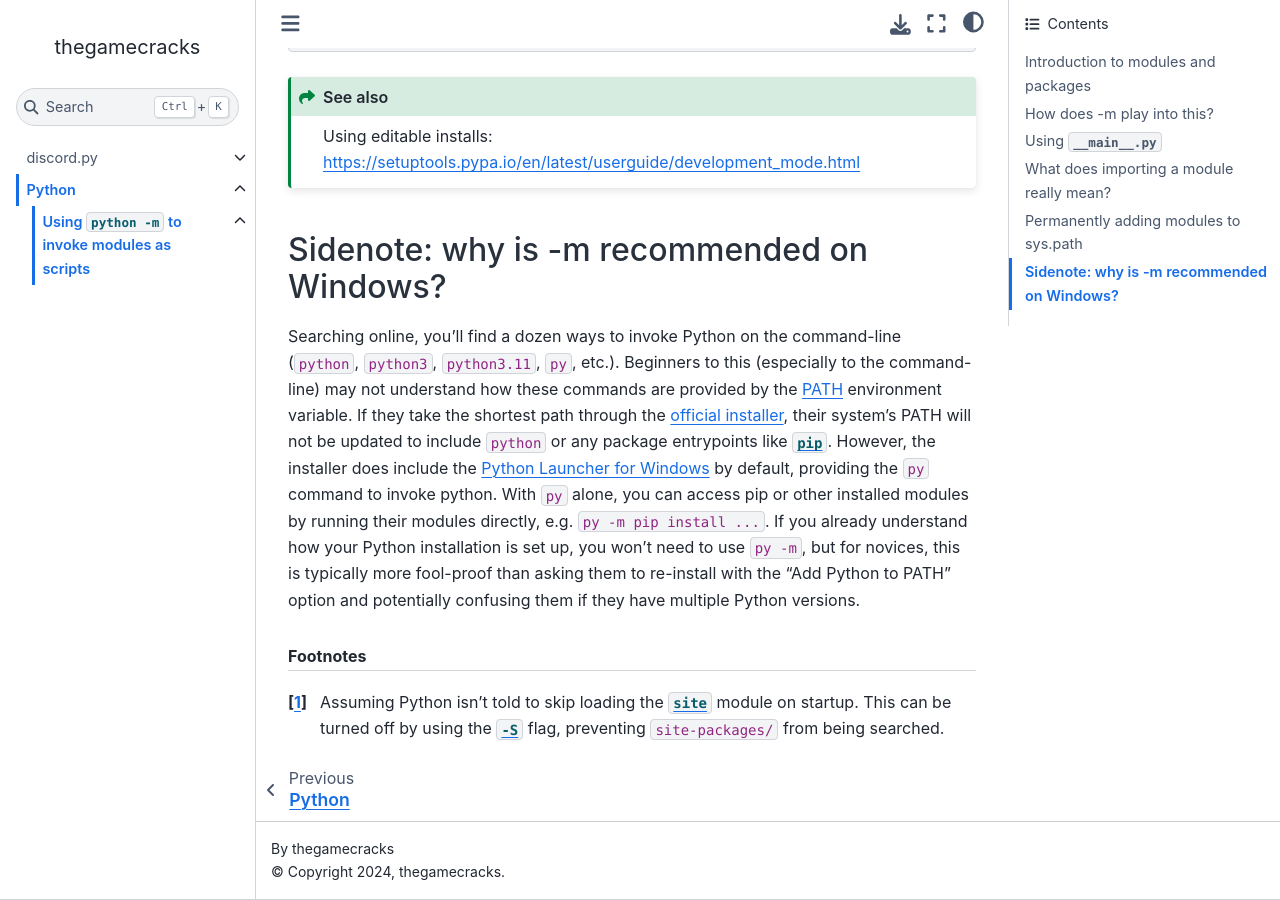
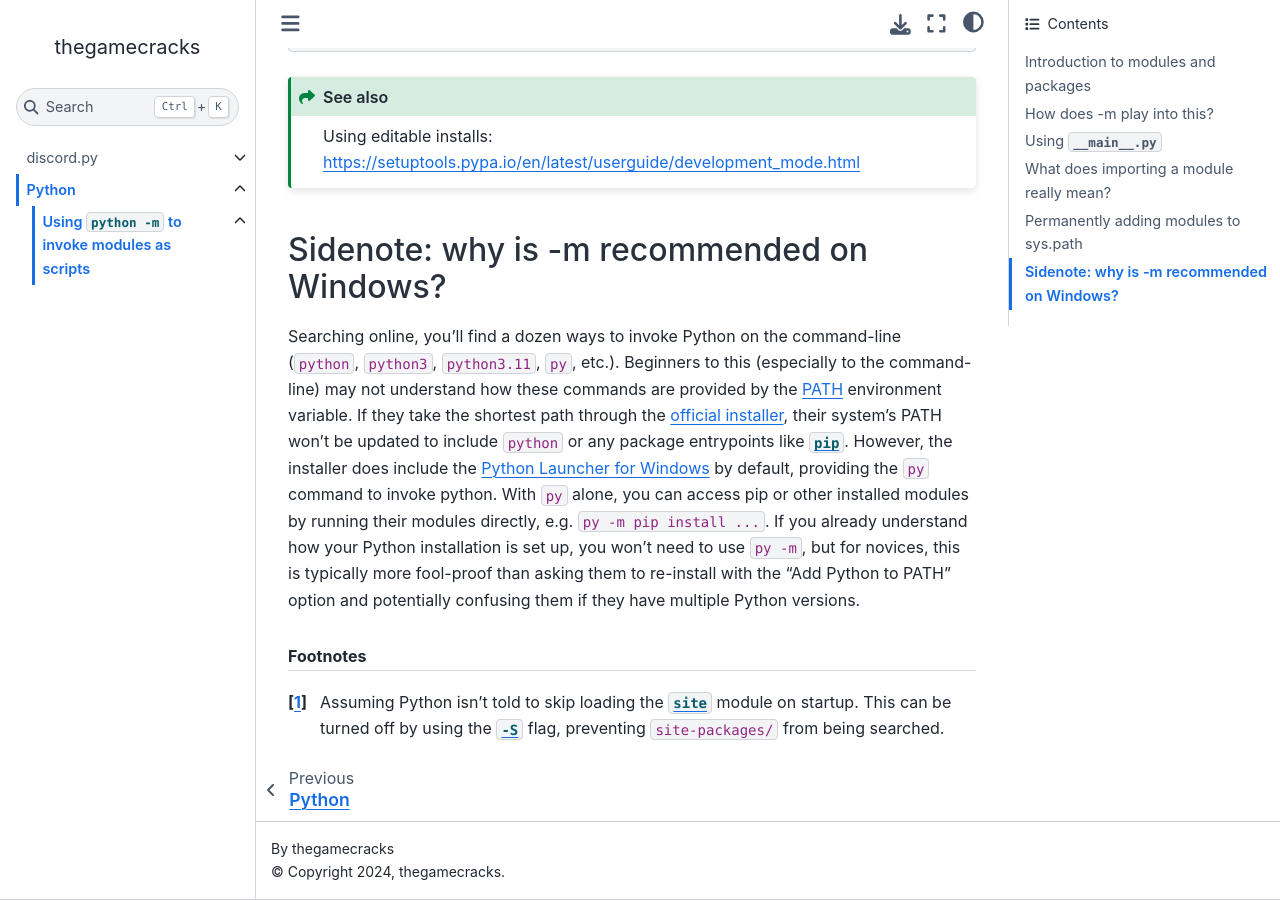
Before and after one commit to thegamecracks/thegamecracks.github.io, a Sphinx documentation site: the page built from docs/python/invoking_modules.rst, in a window 1280 px wide and 900 px high, scrolled down 5567 px. Built offline with Sphinx 7.4.7 and the Sphinx Book theme 1.1.4, drawn with Linux system fonts in a browser that asks for light colours.

Commit message:
refactor: use contraction in PATH explanation

```diff
--- a/docs/python/invoking_modules.rst
+++ b/docs/python/invoking_modules.rst
@@ -315,7 +315,7 @@
 (``python``, ``python3``, ``python3.11``, ``py``, etc.). Beginners to this
 (especially to the command-line) may not understand how these commands are
 provided by the `PATH`_ environment variable. If they take the shortest path
-through the `official installer`_, their system's PATH will not be updated
+through the `official installer`_, their system's PATH won't be updated
 to include ``python`` or any package entrypoints like |pip|_.
 However, the installer does include the `Python Launcher for Windows`_
 by default, providing the ``py`` command to invoke python. With ``py`` alone,
```
